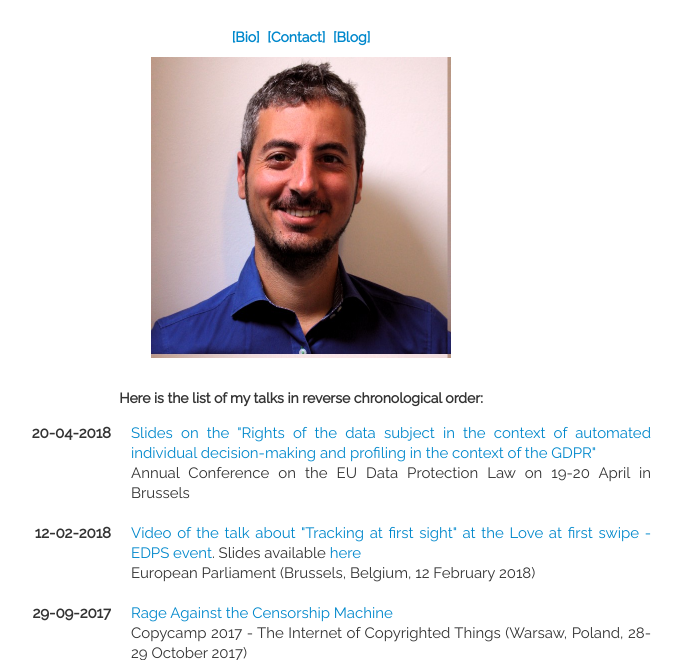
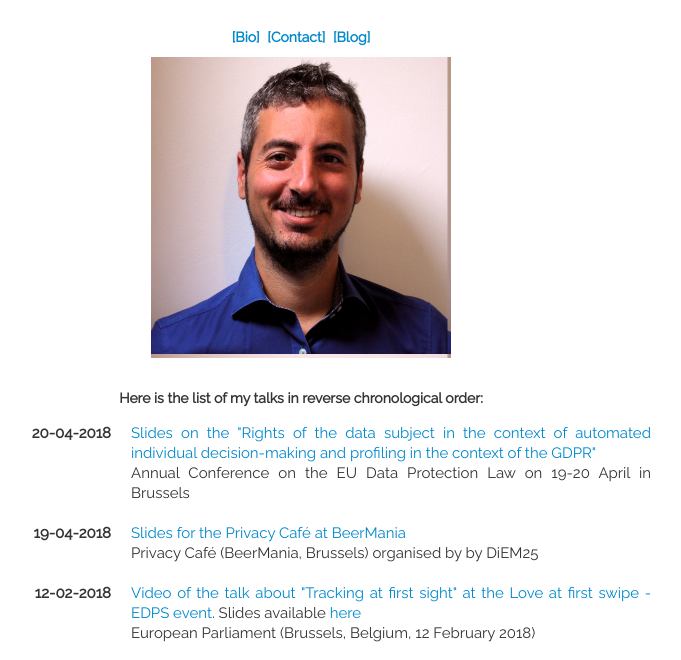
Before and after one commit to dnbsevilla/dnbsevilla.github.io, a plain HTML site: page index.html in a window 1280 px wide. Shown: the part 93-753 px from the top of the page, without its empty margins (339-1020 px from the left). Drawn offline with Linux system fonts and the light colour scheme.

Commit message:
Update index.html

```diff
--- a/index.html
+++ b/index.html
@@ -34,6 +34,12 @@
             <dd>
                 <a href="https://www.slideshare.net/secret/uO45yUHIUpkCm3">Slides on the "Rights of the data subject in the context of automated individual decision-making and profiling in the context of the GDPR"</a>
                 <br>Annual Conference on the EU Data Protection Law on 19-20 April in Brussels
+            </dd>
+            <br>
+	<dt>19-04-2018</dt>
+            <dd>
+                <a href="https://www.slideshare.net/secret/HHH0gwQNyLcgyQ">Slides for the Privacy Café at BeerMania</a>
+                <br>Privacy Café (BeerMania, Brussels) organised by by DiEM25
             </dd>
             <br>
 	<dt>12-02-2018</dt>
```
